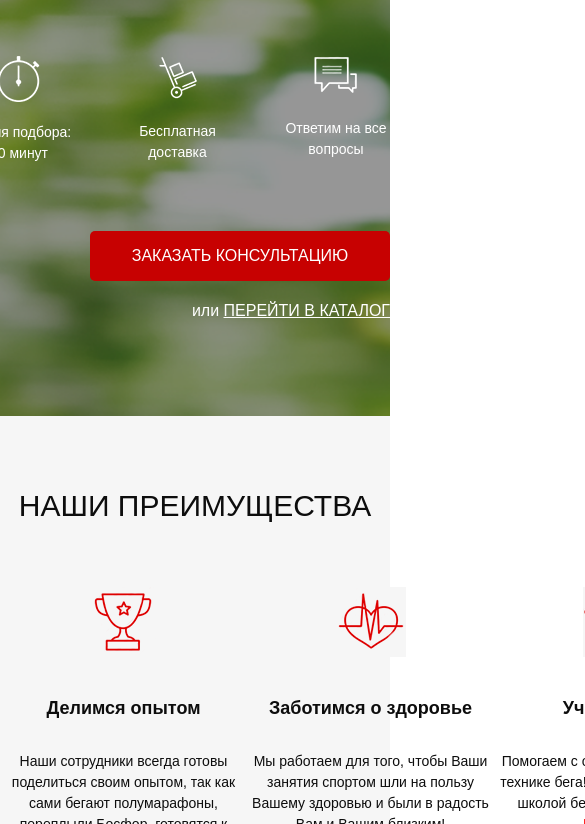
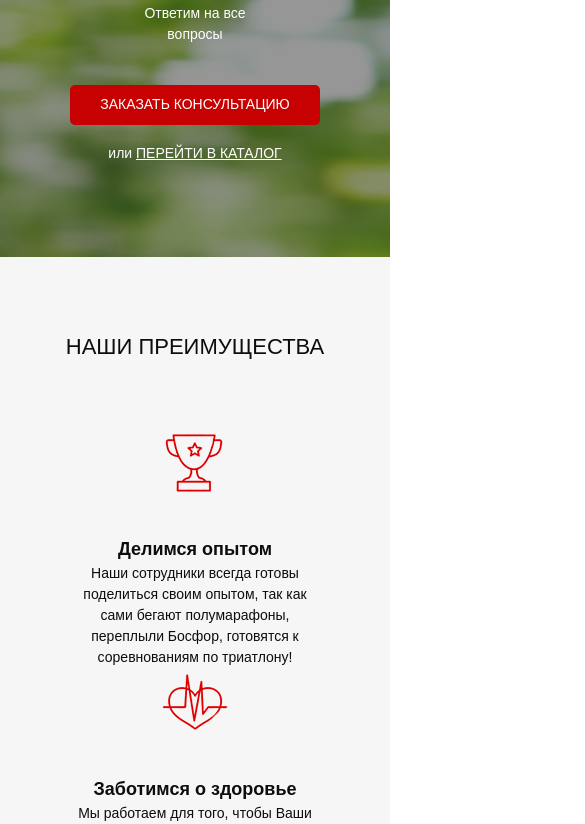
Before and after one commit to wintermute28/pulse, a website: page src/index.html in a window 390 px wide. Shown: the part 402-1226 px from the top of the page, 585 px wide, since content can reach past the window. Drawn offline with Linux system fonts and the light colour scheme.

Commit message:
Adaptive for header, promo and advantages

```diff
--- a/src/sass/base/_media.scss
+++ b/src/sass/base/_media.scss
@@ -3,15 +3,87 @@
 }
 
 @media (max-width: 991px) {
-    .header {
-        justify-content: space-around;
+    .container {
+        width: 90%;
     }
 }
 
 @media (max-width: 767px) {
+    .header {
+        &__phone {
+            font-size: 16px;
+        }
+        &__official {
+            display: none;
+        }
+    }
+    .promo {
+        &__wrapper {
+            align-items: center;
+        }
 
+    }
+    .advantages {
+        &__items {
+            flex-direction: column;
+        }
+        &__descr {
+            display: block;
+            margin: 0 auto;
+        }
+    }
 }
 
 @media (max-width: 575px) {
+    .header {
+        &__phone {
+            font-size: 13px;
+        }
+    }
+    .promo {
+        &__wrapper {
+            margin-top: 50px;
+        }
+        &__header {
+            font-size: 28px;
+            text-align: center;
+        }
+        &__subheader {
+            font-size: 15px;
+            text-align: center;
+        }
+        &__icons {
+            flex-wrap:wrap;
+            width: 320px;
+            justify-content: center;
+            margin-top: 0;
+        }
+        &__icon {
+            margin-top: 10px;
+        }
+        &__link {
+            font-size: 14px;
+        }
+    }
 
+    .button {
+        width: 120px;
+        height: 25px;
+        font-size: 11px;
+        margin-left: 15px;
+    }
+
+    .button_main {
+        margin-top: 40px;
+        width: 250px;
+        height: 40px;
+        font-size: 14px;
+        margin-left: 0;
+    }
+
+    .advantages {
+        &__header {
+            font-size: 22px;
+        }
+    }
 }
--- a/src/sass/blocks/_promo.scss
+++ b/src/sass/blocks/_promo.scss
@@ -1,7 +1,7 @@
 .promo {
     min-height: 650px;
     padding: 21px 0 93px 0;
-    background: url(../img/bg/bg_main.png) center (center/cover) no-repeat;
+    background: url(../img/bg/bg_main.png) center center/cover no-repeat;
     &__wrapper {
         display: flex;
         flex-direction: column;
```
Also changed, not shown: src/css/style.min.css.
